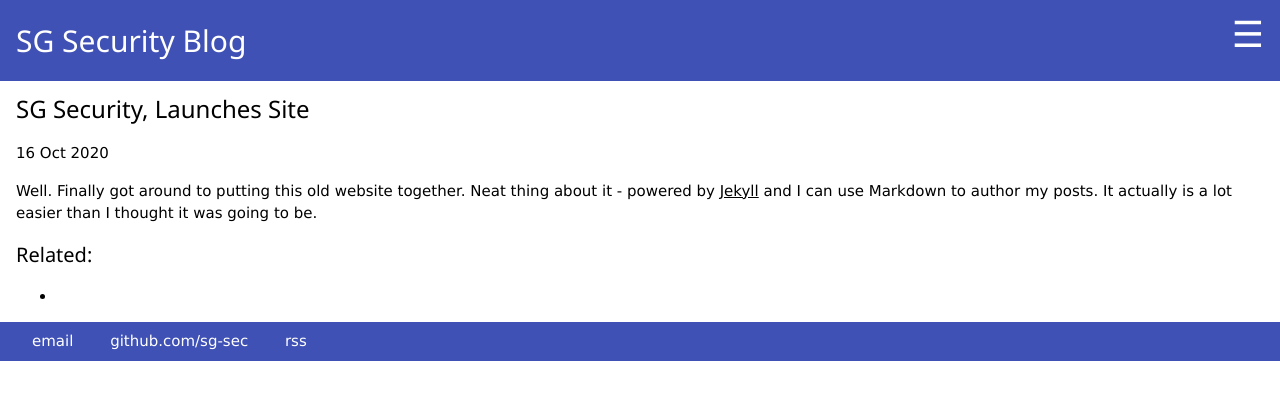
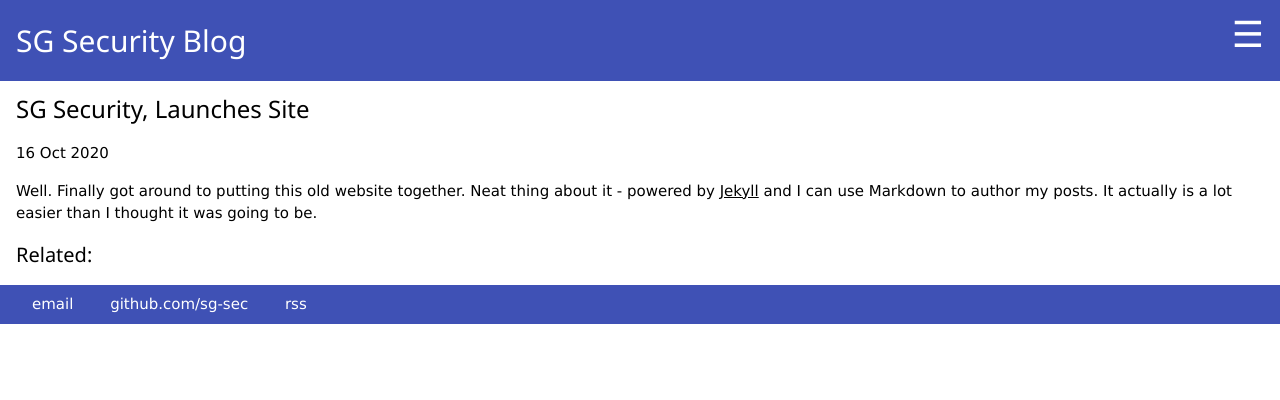
Before and after one commit to sg-sec/sg-sec.github.io, a Jekyll site: the page built from _posts/2020-10-16-test.md, in a window 1280 px wide. Shown: the top 400 px of the page. Built offline with Jekyll 4.4.1, drawn with Linux system fonts in a browser that asks for light colours.

Commit message:
Update post.html

```diff
--- a/_layouts/post.html
+++ b/_layouts/post.html
@@ -12,7 +12,7 @@ layout: default
 
 <h4>Related:</h4>
 <ul>
-  {% for post in page.tags %}
+  {% for post in site.tags.test %}
     <li><a href="{{ post.url }}">{{ post.title }}</a></li>
   {% endfor %}
 </ul>
```
